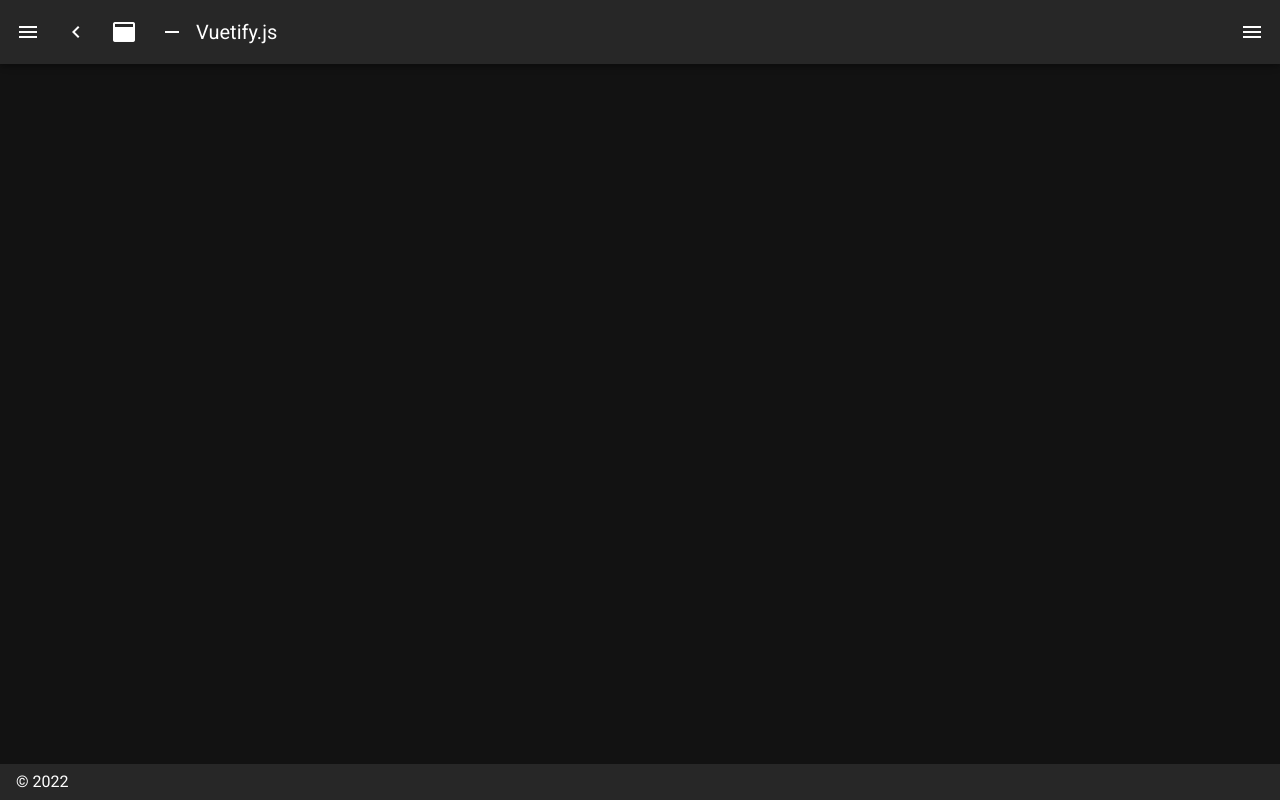
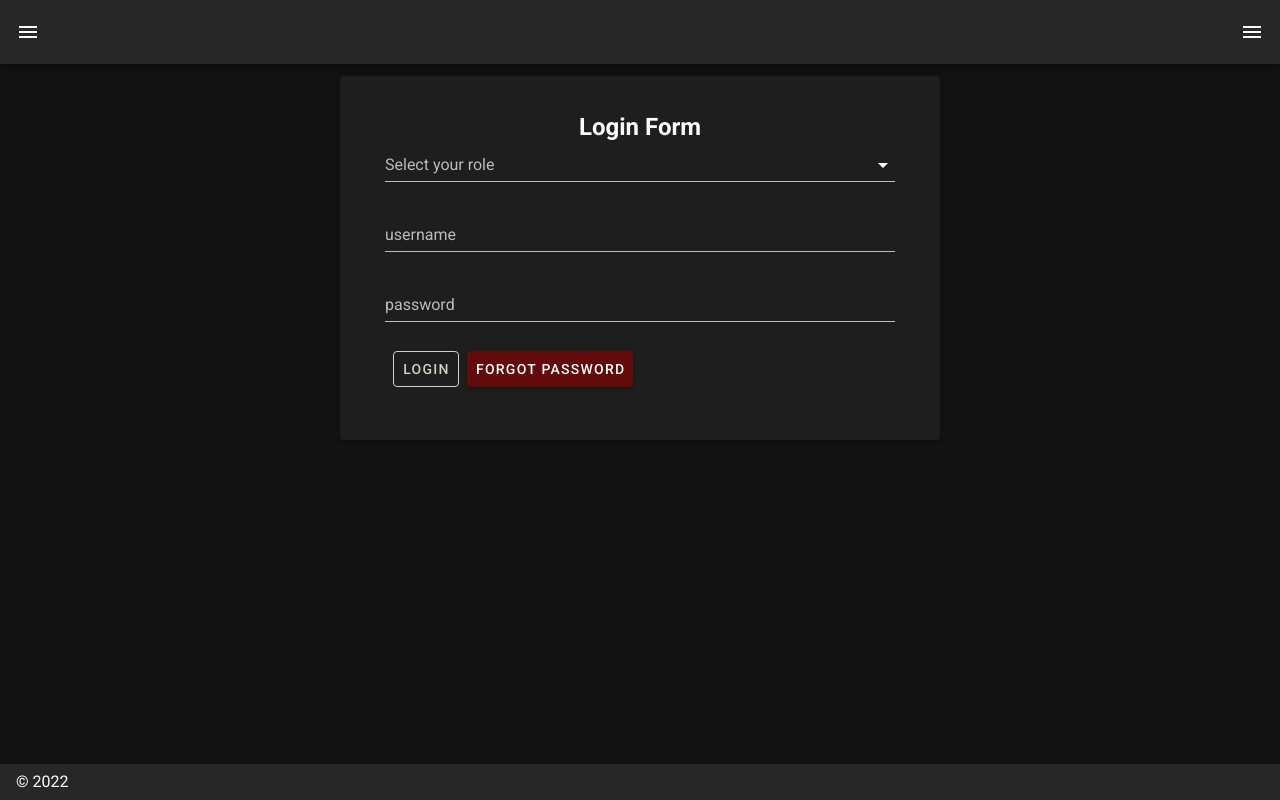
Before and after one commit to aicam/MyCatalog_front, a Nuxt app: page /login in a window 1280 px wide. Before the commit this address had no page. Built offline with nearby package versions, Linux system fonts and the light colour scheme.

Commit message:
initial login

```diff
--- a/layouts/default.vue
+++ b/layouts/default.vue
@@ -30,25 +30,6 @@
       app
     >
       <v-app-bar-nav-icon @click.stop="drawer = !drawer" />
-      <v-btn
-        icon
-        @click.stop="miniVariant = !miniVariant"
-      >
-        <v-icon>mdi-{{ `chevron-${miniVariant ? 'right' : 'left'}` }}</v-icon>
-      </v-btn>
-      <v-btn
-        icon
-        @click.stop="clipped = !clipped"
-      >
-        <v-icon>mdi-application</v-icon>
-      </v-btn>
-      <v-btn
-        icon
-        @click.stop="fixed = !fixed"
-      >
-        <v-icon>mdi-minus</v-icon>
-      </v-btn>
-      <v-toolbar-title v-text="title" />
       <v-spacer />
       <v-btn
         icon
--- /dev/null
+++ b/pages/login.vue
@@ -0,0 +1,34 @@
+<template>
+  <v-container fluid>
+    <v-row justify="center">
+      <v-card style="padding: 45px" width="600">
+        <v-row justify="center">
+          <h2>Login Form</h2>
+        </v-row>
+        <v-select
+          :items="['student', 'university', 'admin']"
+          label="Select your role"
+        >
+        </v-select>
+        <v-text-field
+          label="username"></v-text-field>
+        <v-text-field
+          label="password" type="password"></v-text-field>
+        <v-card-actions>
+          <v-btn color="#D6CFC2" outlined>Login</v-btn>
+          <v-btn color="#630A0B">Forgot Password</v-btn>
+        </v-card-actions>
+      </v-card>
+    </v-row>
+  </v-container>
+</template>
+
+<script>
+export default {
+  name: "login"
+}
+</script>
+
+<style scoped>
+
+</style>
```
